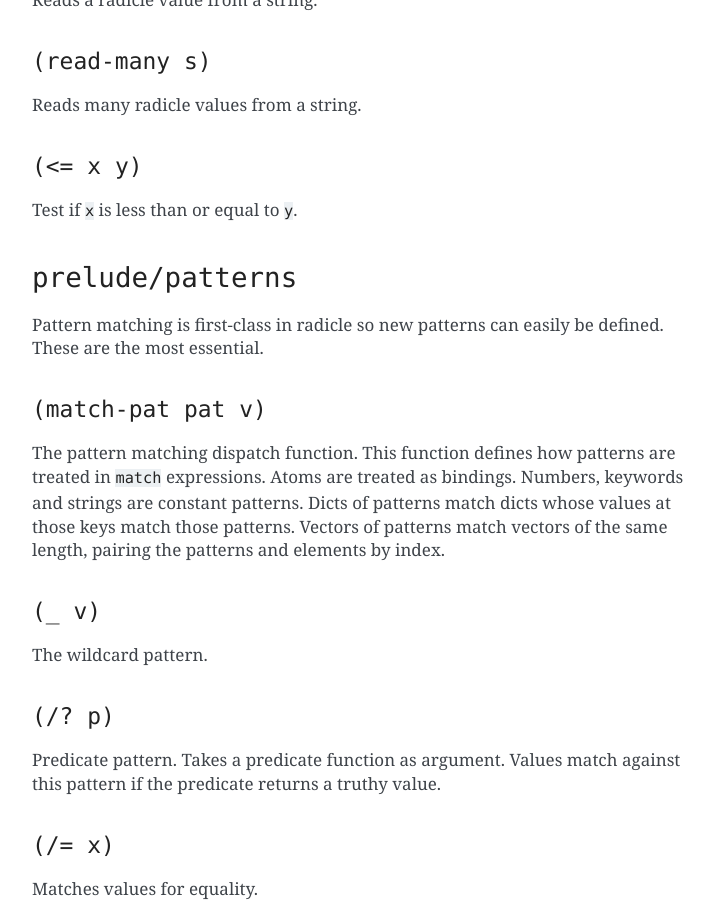
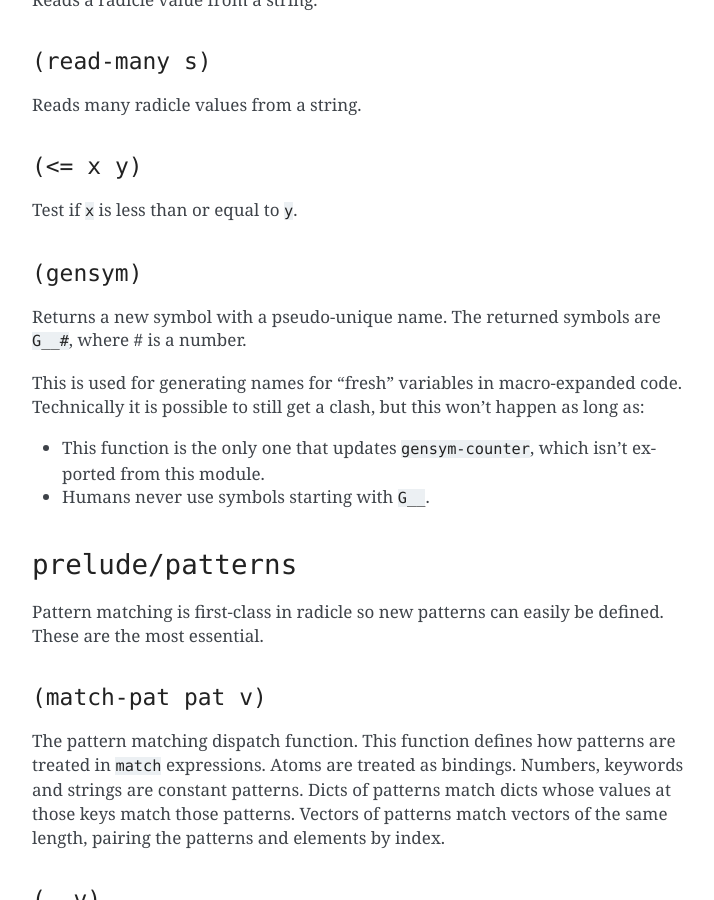
Before and after one commit to radicle-dev/radicle-alpha, a Sphinx documentation site: the page built from docs/source/reference.rst, in a window 1280 px wide and 900 px high, scrolled down 14181 px. Shown: the whole window, without its empty margins (388-1102 px from the left). Built offline with Sphinx 7.4.7, drawn with Linux system fonts in a browser that asks for light colours; pages that are not in the unit, such as notebooks, are missing from menus.

Commit message:
Review comments.

```diff
--- a/docs/source/reference.rst
+++ b/docs/source/reference.rst
@@ -692,6 +692,21 @@ Reads many radicle values from a string.
 
 Test if ``x`` is less than or equal to ``y``.
 
+``(gensym)``
+~~~~~~~~~~~~
+
+Returns a new symbol with a pseudo-unique name. The returned symbols are
+``G__#``, where # is a number.
+
+This is used for generating names for "fresh" variables in
+macro-expanded code. Technically it is possible to still get a clash,
+but this won't happen as long as:
+
+-  This function is the only one that updates ``gensym-counter``, which
+   isn't exported from this module.
+
+-  Humans never use symbols starting with ``G__``.
+
 ``prelude/patterns``
 --------------------
 
```
Also changed, not shown: 2 other files.
